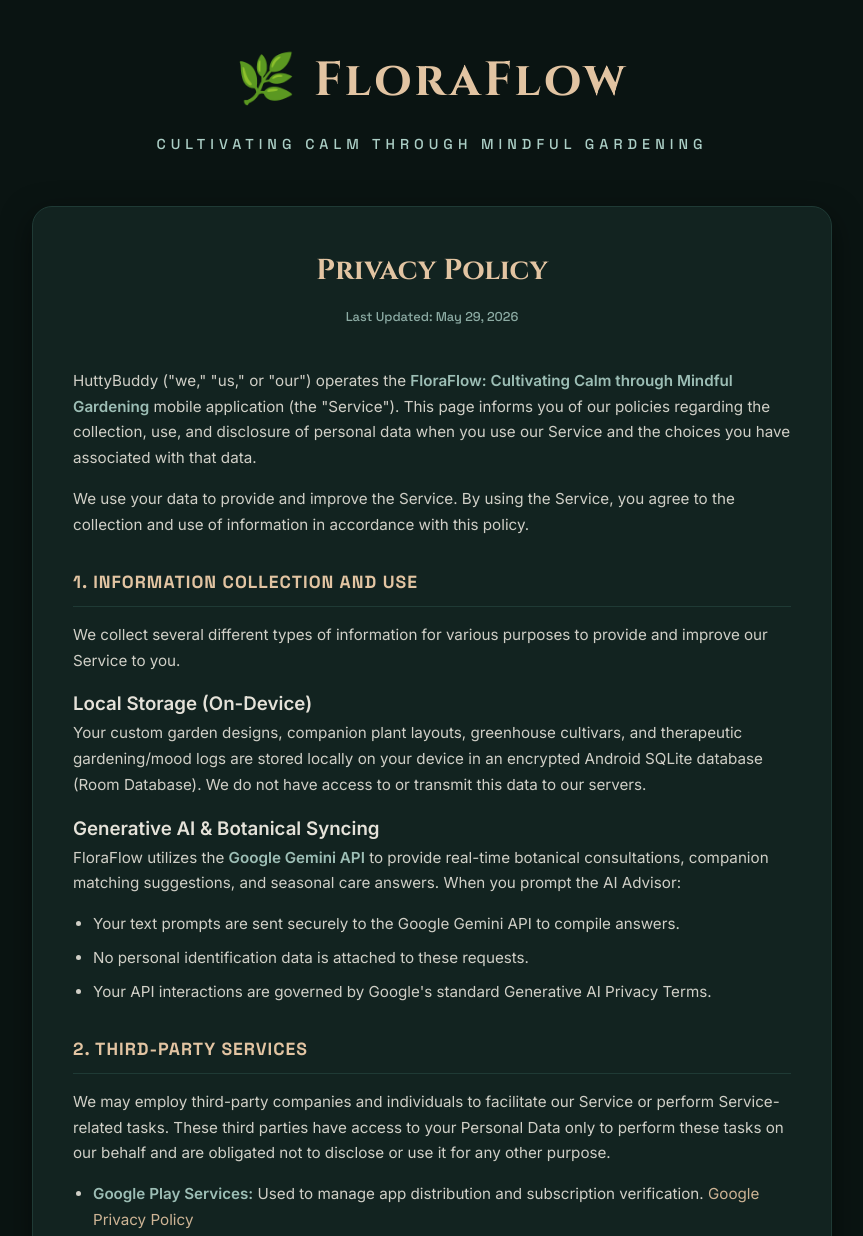
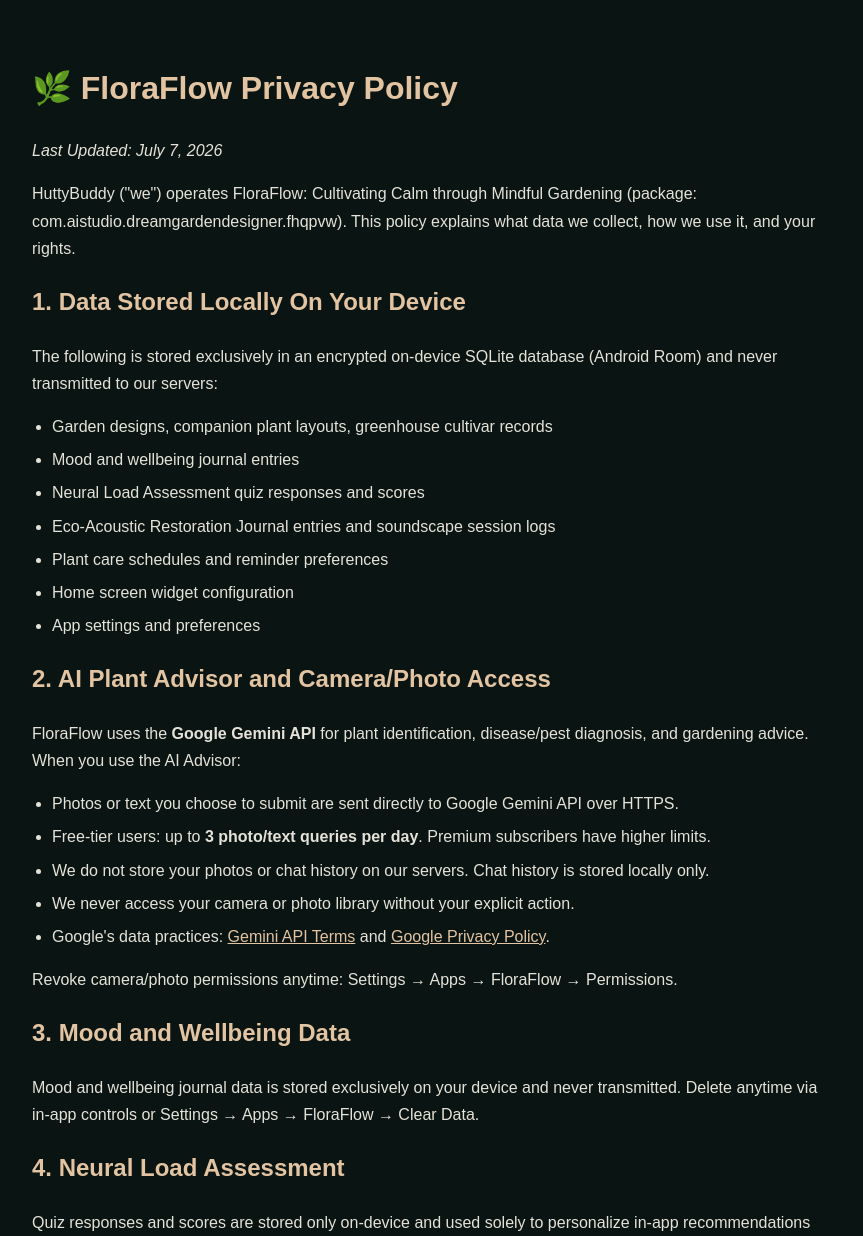
Before and after one commit to HuttyBuddy/FloraFlow, a plain HTML site: page privacy.html in a window 1280 px wide. Shown: the top 1236 px of the page, without its empty margins (208-1071 px from the left). Drawn offline with Linux system fonts and the light colour scheme.

Commit message:
Revise privacy policy content and styles
Updated the privacy policy details and styling in privacy.html.

```diff
--- a/privacy.html
+++ b/privacy.html
@@ -3,199 +3,78 @@
 <head>
     <meta charset="UTF-8">
     <meta name="viewport" content="width=device-width, initial-scale=1.0">
-    <title>Privacy Policy - FloraFlow: Cultivating Calm through Mindful Gardening</title>
-    <link rel="preconnect" href="https://fonts.googleapis.com">
-    <link rel="preconnect" href="https://fonts.gstatic.com" crossorigin>
-    <link href="https://fonts.googleapis.com/css2?family=Cinzel:wght@600;700&family=Inter:wght@400;500;600&family=Space+Grotesk:wght@500;700&display=swap" rel="stylesheet">
+    <title>Privacy Policy - FloraFlow</title>
     <style>
-        :root {
-            --bg-dark: #0A1412;
-            --bg-card: #122320;
-            --border-color: #1F3A35;
-            --text-primary: #E5E2D9;
-            --text-secondary: #ACCFC6;
-            --accent-gold: #E2C4A2;
-            --accent-green: #3A6C5E;
-            --font-display: 'Cinzel', serif;
-            --font-sans: 'Inter', sans-serif;
-            --font-mono: 'Space Grotesk', sans-serif;
-        }
-
-        * {
-            box-sizing: border-box;
-            margin: 0;
-            padding: 0;
-        }
-
-        body {
-            background-color: var(--bg-dark);
-            color: var(--text-primary);
-            font-family: var(--font-sans);
-            line-height: 1.7;
-            padding: 40px 20px;
-        }
-
-        .container {
-            max-width: 800px;
-            margin: 0 auto;
-        }
-
-        header {
-            text-align: center;
-            margin-bottom: 50px;
-        }
-
-        .logo {
-            font-size: 3rem;
-            font-family: var(--font-display);
-            font-weight: bold;
-            color: var(--accent-gold);
-            letter-spacing: 3px;
-            margin-bottom: 10px;
-        }
-
-        .subtitle {
-            font-family: var(--font-mono);
-            font-size: 0.9rem;
-            color: var(--text-secondary);
-            text-transform: uppercase;
-            letter-spacing: 5px;
-            margin-bottom: 30px;
-        }
-
-        .policy-card {
-            background-color: var(--bg-card);
-            border: 1px solid var(--border-color);
-            border-radius: 20px;
-            padding: 40px;
-            box-shadow: 0 10px 30px rgba(0,0,0,0.5);
-        }
-
-        h1 {
-            font-family: var(--font-display);
-            color: var(--accent-gold);
-            font-size: 1.8rem;
-            margin-bottom: 10px;
-            text-align: center;
-        }
-
-        .last-updated {
-            font-family: var(--font-mono);
-            font-size: 0.8rem;
-            color: var(--text-secondary);
-            text-align: center;
-            opacity: 0.8;
-            margin-bottom: 40px;
-        }
-
-        h2 {
-            font-family: var(--font-mono);
-            color: var(--accent-gold);
-            font-size: 1.1rem;
-            margin-top: 30px;
-            margin-bottom: 15px;
-            text-transform: uppercase;
-            letter-spacing: 1px;
-            border-bottom: 1px solid var(--border-color);
-            padding-bottom: 8px;
-        }
-
-        p {
-            font-size: 0.95rem;
-            margin-bottom: 15px;
-            opacity: 0.9;
-        }
-
-        ul {
-            margin-bottom: 20px;
-            padding-left: 20px;
-        }
-
-        li {
-            font-size: 0.95rem;
-            margin-bottom: 8px;
-            opacity: 0.9;
-        }
-
-        strong {
-            color: var(--text-secondary);
-        }
-
-        footer {
-            text-align: center;
-            margin-top: 50px;
-            font-family: var(--font-mono);
-            font-size: 0.8rem;
-            color: var(--text-secondary);
-            opacity: 0.6;
-        }
-
-        a {
-            color: var(--accent-gold);
-            text-decoration: none;
-            transition: color 0.3s ease;
-        }
-
-        a:hover {
-            color: var(--text-secondary);
-        }
+        body { font-family: Arial, sans-serif; max-width: 800px; margin: 0 auto; padding: 40px 20px; background: #0A1412; color: #E5E2D9; line-height: 1.7; }
+        h1, h2 { color: #E2C4A2; }
+        a { color: #E2C4A2; }
+        ul { padding-left: 20px; }
+        li { margin-bottom: 6px; }
     </style>
 </head>
 <body>
-    <div class="container">
-        <header>
-            <div class="logo">🌿 FloraFlow</div>
-            <div class="subtitle">Cultivating Calm through Mindful Gardening</div>
-        </header>
-
-        <div class="policy-card">
-            <h1>Privacy Policy</h1>
-            <div class="last-updated">Last Updated: May 29, 2026</div>
-
-            <p>HuttyBuddy ("we," "us," or "our") operates the <strong>FloraFlow: Cultivating Calm through Mindful Gardening</strong> mobile application (the "Service"). This page informs you of our policies regarding the collection, use, and disclosure of personal data when you use our Service and the choices you have associated with that data.</p>
-
-            <p>We use your data to provide and improve the Service. By using the Service, you agree to the collection and use of information in accordance with this policy.</p>
-
-            <h2>1. Information Collection and Use</h2>
-            <p>We collect several different types of information for various purposes to provide and improve our Service to you.</p>
-
-            <h3>Local Storage (On-Device)</h3>
-            <p>Your custom garden designs, companion plant layouts, greenhouse cultivars, and therapeutic gardening/mood logs are stored locally on your device in an encrypted Android SQLite database (Room Database). We do not have access to or transmit this data to our servers.</p>
-
-            <h3>Generative AI & Botanical Syncing</h3>
-            <p>FloraFlow utilizes the <strong>Google Gemini API</strong> to provide real-time botanical consultations, companion matching suggestions, and seasonal care answers. When you prompt the AI Advisor:</p>
-            <ul>
-                <li>Your text prompts are sent securely to the Google Gemini API to compile answers.</li>
-                <li>No personal identification data is attached to these requests.</li>
-                <li>Your API interactions are governed by Google's standard Generative AI Privacy Terms.</li>
-            </ul>
-
-            <h2>2. Third-Party Services</h2>
-            <p>We may employ third-party companies and individuals to facilitate our Service or perform Service-related tasks. These third parties have access to your Personal Data only to perform these tasks on our behalf and are obligated not to disclose or use it for any other purpose.</p>
-            <ul>
-                <li><strong>Google Play Services:</strong> Used to manage app distribution and subscription verification. <a href="https://policies.google.com/privacy" target="_blank">Google Privacy Policy</a></li>
-                <li><strong>Google Gemini API:</strong> Processes your gardening advice chats. <a href="https://ai.google.dev/terms" target="_blank">Gemini API Terms of Service</a></li>
-                <li><strong>Google Forms:</strong> Collects user feedback submissions, including email address, rating, and feedback comments, to help us diagnose issues and improve the app. <a href="https://policies.google.com/privacy" target="_blank">Google Privacy Policy</a></li>
-            </ul>
-
-            <h2>3. Security of Data</h2>
-            <p>The security of your data is important to us. Remember that no method of transmission over the Internet, or method of electronic storage is 100% secure. While we strive to use commercially acceptable means to protect your Personal Data, we cannot guarantee its absolute security.</p>
-
-            <h2>4. Children's Privacy</h2>
-            <p>Our Service does not address anyone under the age of 13. We do not knowingly collect personally identifiable information from anyone under the age of 13. If you are a parent or guardian and you are aware that your child has provided us with Personal Data, please contact us.</p>
-
-            <h2>5. Changes to This Privacy Policy</h2>
-            <p>We may update our Privacy Policy from time to time. We will notify you of any changes by posting the new Privacy Policy on this page.</p>
-            <p>You are advised to review this Privacy Policy periodically for any changes. Changes to this Privacy Policy are effective when they are posted on this page.</p>
-
-            <h2>6. Contact Us</h2>
-            <p>If you have any questions about this Privacy Policy, please contact us by email:</p>
-            <p><strong>Support Email:</strong> huttybuddy20@gmail.com</p>
-        </div>
-
-        <footer>
-            &copy; 2026 HuttyBuddy. All rights reserved.
-        </footer>
-    </div>
+    <h1>&#127807; FloraFlow Privacy Policy</h1>
+    <p><em>Last Updated: July 7, 2026</em></p>
+    <p>HuttyBuddy ("we") operates FloraFlow: Cultivating Calm through Mindful Gardening (package: com.aistudio.dreamgardendesigner.fhqpvw). This policy explains what data we collect, how we use it, and your rights.</p>
+    <h2>1. Data Stored Locally On Your Device</h2>
+    <p>The following is stored exclusively in an encrypted on-device SQLite database (Android Room) and never transmitted to our servers:</p>
+    <ul>
+        <li>Garden designs, companion plant layouts, greenhouse cultivar records</li>
+        <li>Mood and wellbeing journal entries</li>
+        <li>Neural Load Assessment quiz responses and scores</li>
+        <li>Eco-Acoustic Restoration Journal entries and soundscape session logs</li>
+        <li>Plant care schedules and reminder preferences</li>
+        <li>Home screen widget configuration</li>
+        <li>App settings and preferences</li>
+    </ul>
+    <h2>2. AI Plant Advisor and Camera/Photo Access</h2>
+    <p>FloraFlow uses the <strong>Google Gemini API</strong> for plant identification, disease/pest diagnosis, and gardening advice. When you use the AI Advisor:</p>
+    <ul>
+        <li>Photos or text you choose to submit are sent directly to Google Gemini API over HTTPS.</li>
+        <li>Free-tier users: up to <strong>3 photo/text queries per day</strong>. Premium subscribers have higher limits.</li>
+        <li>We do not store your photos or chat history on our servers. Chat history is stored locally only.</li>
+        <li>We never access your camera or photo library without your explicit action.</li>
+        <li>Google's data practices: <a href="https://ai.google.dev/terms">Gemini API Terms</a> and <a href="https://policies.google.com/privacy">Google Privacy Policy</a>.</li>
+    </ul>
+    <p>Revoke camera/photo permissions anytime: Settings &rarr; Apps &rarr; FloraFlow &rarr; Permissions.</p>
+    <h2>3. Mood and Wellbeing Data</h2>
+    <p>Mood and wellbeing journal data is stored exclusively on your device and never transmitted. Delete anytime via in-app controls or Settings &rarr; Apps &rarr; FloraFlow &rarr; Clear Data.</p>
+    <h2>4. Neural Load Assessment</h2>
+    <p>Quiz responses and scores are stored only on-device and used solely to personalize in-app recommendations (e.g., suggesting calmer activities when load is high). Never transmitted. Not a medical or clinical tool.</p>
+    <h2>5. Binaural Soundscapes and Eco-Acoustic Restoration Journal</h2>
+    <p>Audio is bundled within the app - no external streaming required. We do not access your microphone. Eco-Acoustic Restoration Journal entries are stored locally only and never transmitted.</p>
+    <h2>6. Home Screen Widget</h2>
+    <p>The widget reads your local garden data only - no network requests are made by the widget. Configuration is stored locally.</p>
+    <h2>7. Care Reminders and Notifications</h2>
+    <p>Reminders are scheduled locally on your device - not from an external server. Disable anytime: Settings &rarr; Apps &rarr; FloraFlow &rarr; Notifications, or in-app settings.</p>
+    <h2>8. Subscriptions and Billing (Free and Premium Tiers)</h2>
+    <p>FloraFlow offers a free tier and optional premium subscriptions. All billing is via <strong>Google Play Billing</strong>. We never see your payment details - only a purchase token for verification. Free tier: 3 AI Advisor queries/day limit. Manage subscriptions through your Google Play account. Google Payments Privacy Notice: <a href="https://payments.google.com/payments/apis-secure/get_legal_document?ldo=0&ldt=privacynotice">link</a>.</p>
+    <h2>9. Third-Party Services</h2>
+    <ul>
+        <li><strong>Google Play Services</strong> - distribution and subscription management. <a href="https://policies.google.com/privacy">Privacy Policy</a></li>
+        <li><strong>Google Gemini API</strong> - AI plant advice and photo analysis. <a href="https://ai.google.dev/terms">Terms</a></li>
+        <li><strong>Google Play Billing</strong> - payments. <a href="https://payments.google.com/payments/apis-secure/get_legal_document?ldo=0&ldt=privacynotice">Privacy Notice</a></li>
+        <li><strong>Google Forms</strong> (optional) - user feedback (email, rating, comments). <a href="https://policies.google.com/privacy">Privacy Policy</a></li>
+    </ul>
+    <h2>10. Data Retention and Deletion</h2>
+    <ul>
+        <li><strong>All app data:</strong> Settings &rarr; Apps &rarr; FloraFlow &rarr; Storage &rarr; Clear Data</li>
+        <li><strong>Individual records:</strong> in-app deletion controls in each feature</li>
+        <li><strong>Uninstalling the app</strong> removes all locally stored data</li>
+    </ul>
+    <p>For Google Forms feedback deletion, email us and we will request deletion from Google on your behalf.</p>
+    <h2>11. Security</h2>
+    <p>On-device data is encrypted (Android Room). All API communications use HTTPS/TLS. We do not operate servers that store your personal data.</p>
+    <h2>12. Children's Privacy</h2>
+    <p>FloraFlow is not directed at children under 13. We do not knowingly collect data from children under 13. Contact us if you believe a child has provided us personal data.</p>
+    <h2>13. Your Rights (GDPR / CCPA)</h2>
+    <p>You have the right to access, delete, correct, or opt out of any personal data we hold. Contact us to exercise these rights.</p>
+    <h2>14. Changes to This Policy</h2>
+    <p>We will update the "Last Updated" date when this policy changes. For significant changes we will provide in-app notice. Continued use constitutes acceptance.</p>
+    <h2>15. Contact Us</h2>
+    <p><strong>Developer:</strong> HuttyBuddy<br>
+    <strong>Email:</strong> <a href="mailto:huttybuddy20@gmail.com">huttybuddy20@gmail.com</a><br>
+    <strong>App:</strong> FloraFlow: Cultivating Calm through Mindful Gardening<br>
+    <strong>Package:</strong> com.aistudio.dreamgardendesigner.fhqpvw</p>
 </body>
 </html>
```
